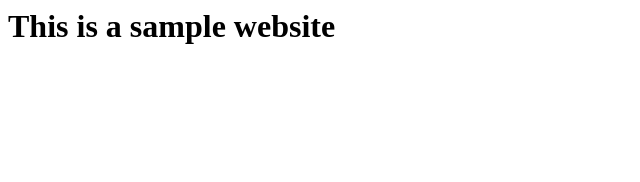
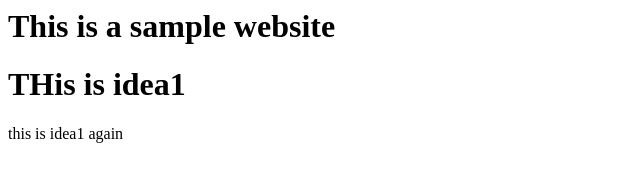
Before and after one commit to Ravifid/ravi_webtest, a plain HTML site: page index.html in a window 1280 px wide. Shown: the whole page, without its empty margins (0-640 px from the left). Drawn offline with Linux system fonts and the light colour scheme.

Commit message:
Dev1 Change

```diff
--- a/index.html
+++ b/index.html
@@ -1 +1,3 @@
 <h1>This is a sample website</h1>
+<h1> THis is idea1</h1>
+<hi> this is idea1 again</hi>
```
